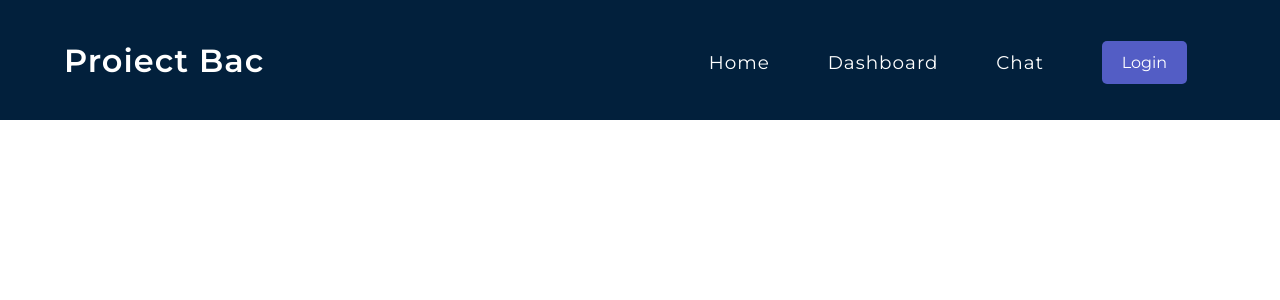
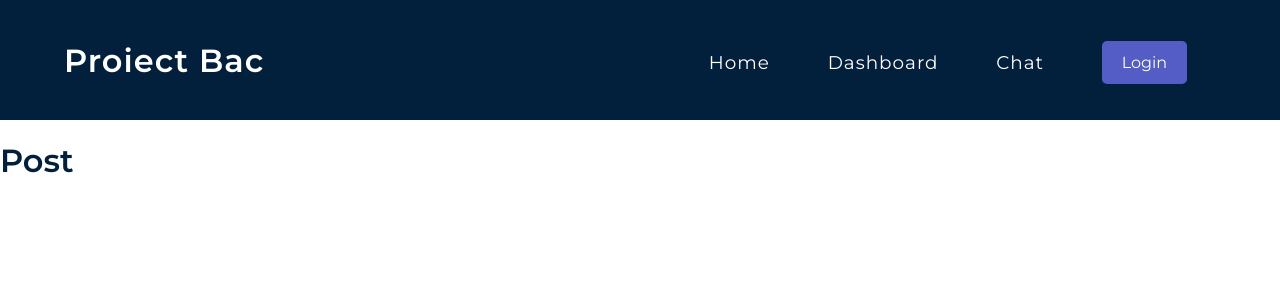
Before and after one commit to Tudor73/BacHub, a React (Create React App) app in the folder client/: page /posts in a window 1280 px wide. Shown: the top 300 px of the page. Built offline with nearby package versions, Linux system fonts and the light colour scheme.

Commit message:
mockup for post

```diff
--- a/client/src/App.js
+++ b/client/src/App.js
@@ -4,6 +4,8 @@ import Header from "./Components/Header";
 import { BrowserRouter as Router, Switch, Route } from "react-router-dom";
 import Home from "./Components/Home";
 import Variante from "./Components/Variante";
+import Post from "./Components/Post";
+
 
 function App() {
 
@@ -15,6 +17,7 @@ function App() {
                     <Route path="/" exact component={Home} />
                     <Route path="/dashboard" exact component={Dashboard} />
                     <Route path="/dashboard/:id" component={Variante} />
+                    <Route path="/posts" component={Post} />
                 </Switch>
             </div>
         </Router>
--- a/client/src/Components/Header.js
+++ b/client/src/Components/Header.js
@@ -23,7 +23,7 @@ function Header() {
                         <Link style={style} to="/dashboard">
                             <li>Dashboard</li>
                         </Link>
-                        <Link style={style} to="/chat">
+                        <Link style={style} to="/posts">
                             <li>Chat</li>
                         </Link>
                         <li className="login-button"> Login</li>
--- /dev/null
+++ b/client/src/Components/Post.js
@@ -0,0 +1,9 @@
+import React from "react";
+
+export default function Post() {
+    return (
+        <div>
+            <h1>Post</h1>
+        </div>
+    )
+}
```
